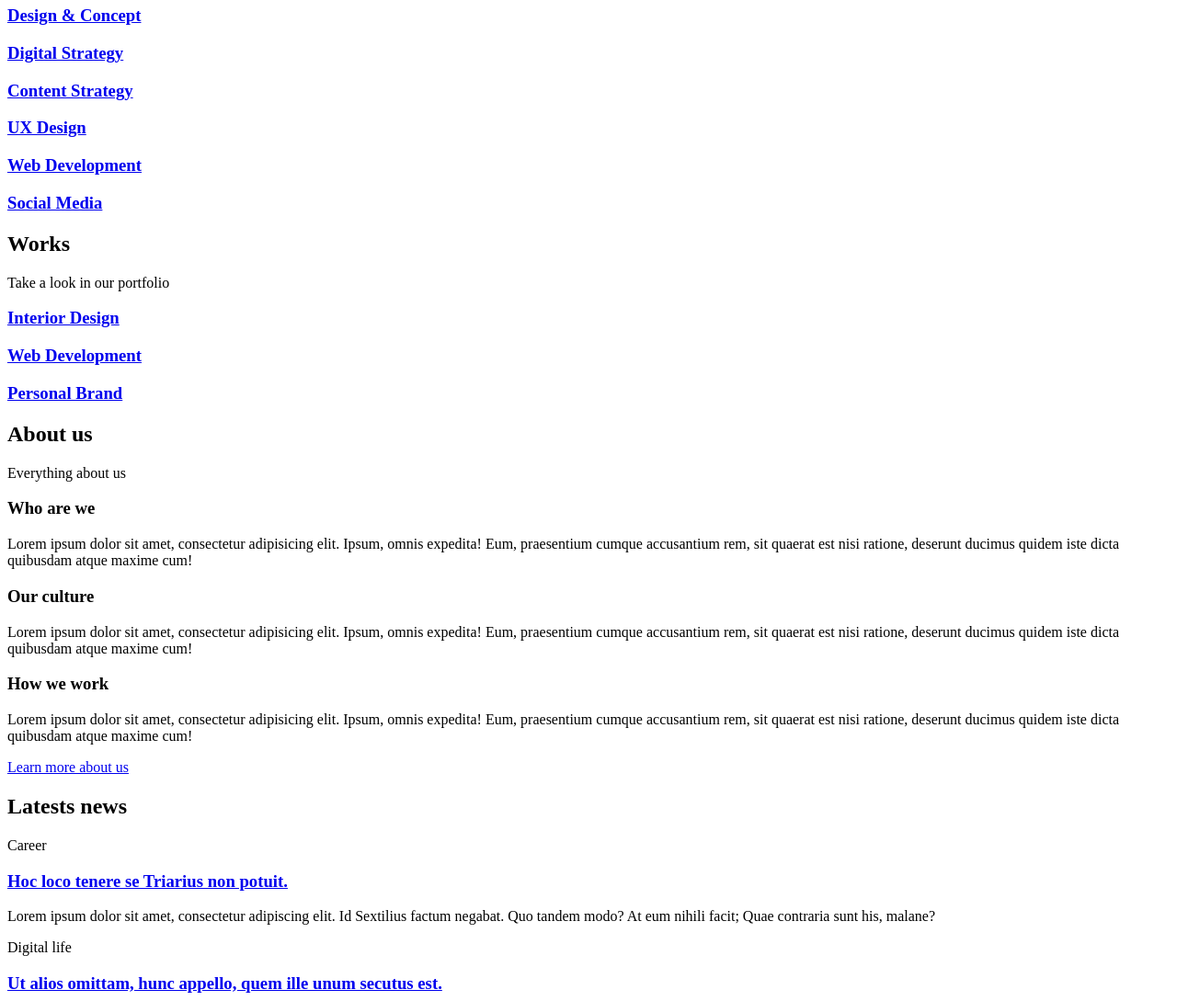
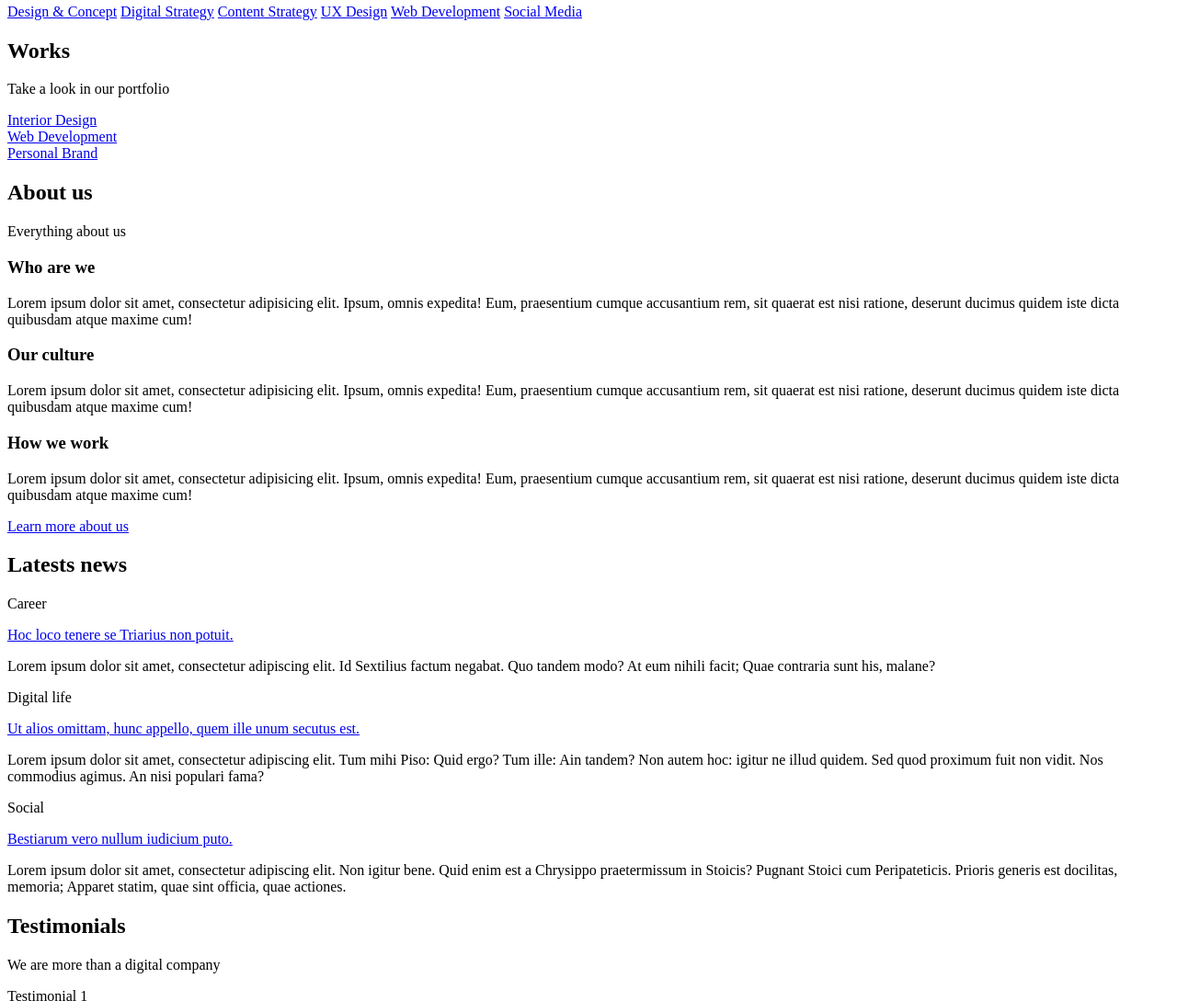
Before and after one commit to gaboxdeveloper/holbertonschool-web_front_end, a plain HTML site: page html_advanced/23-index.html in a window 1280 px wide. Shown: the part 286-1375 px from the top of the page at 92% size. Drawn offline with Linux system fonts and the light colour scheme.

Commit message:
task23 v2

```diff
--- a/html_advanced/23-index.html
+++ b/html_advanced/23-index.html
@@ -44,12 +44,12 @@
 					<p>We work with you</p>
 				</header>
 				<div>
-					<a href="#"><h3>Design & Concept</h3></a>
-					<a href="#"><h3>Digital Strategy</h3></a>
-					<a href="#"><h3>Content Strategy</h3></a>
-					<a href="#"><h3>UX Design</h3></a>
-					<a href="#"><h3>Web Development</h3></a>
-					<a href="#"><h3>Social Media</h3></a>
+					<a href="#">Design & Concept</a>
+					<a href="#">Digital Strategy</a>
+					<a href="#">Content Strategy</a>
+					<a href="#">UX Design</a>
+					<a href="#">Web Development</a>
+					<a href="#">Social Media</a>
 				</div>
 			</div>
 		</section>
@@ -62,13 +62,13 @@
 				</header>
 				<div>
 					<article>
-						<a href="#"><h3>Interior Design</h3></a>
+						<a href="#">Interior Design</a>
 					</article>
 					<article>
-						<a href="#"><h3>Web Development</h3></a>
+						<a href="#">Web Development</a>
 					</article>
 					<article>
-						<a href="#"><h3>Personal Brand</h3></a>
+						<a href="#">Personal Brand</a>
 					</article>
 				</div>
 			</div>
@@ -100,17 +100,17 @@
 				<div>
 					<article>
 						<p>Career</p>
-						<a href="#"><h3>Hoc loco tenere se Triarius non potuit.</h3></a>
+						<a href="#">Hoc loco tenere se Triarius non potuit.</a>
 						<p>Lorem ipsum dolor sit amet, consectetur adipiscing elit. Id Sextilius factum negabat. Quo tandem modo? At eum nihili facit; Quae contraria sunt his, malane?</p>
 					</article>
 					<article>
 						<p>Digital life</p>
-						<a href="#"><h3>Ut alios omittam, hunc appello, quem ille unum secutus est.</h3></a>
+						<a href="#">Ut alios omittam, hunc appello, quem ille unum secutus est.</a>
 						<p>Lorem ipsum dolor sit amet, consectetur adipiscing elit. Tum mihi Piso: Quid ergo? Tum ille: Ain tandem? Non autem hoc: igitur ne illud quidem. Sed quod proximum fuit non vidit. Nos commodius agimus. An nisi populari fama?</p>
 					</article>
 					<article>
 						<p>Social</p>
-						<a href="#"><h3>Bestiarum vero nullum iudicium puto.</h3></a>
+						<a href="#">Bestiarum vero nullum iudicium puto.</a>
 						<p>Lorem ipsum dolor sit amet, consectetur adipiscing elit. Non igitur bene. Quid enim est a Chrysippo praetermissum in Stoicis? Pugnant Stoici cum Peripateticis. Prioris generis est docilitas, memoria; Apparet statim, quae sint officia, quae actiones.</p>
 					</article>
 				</div>
```
